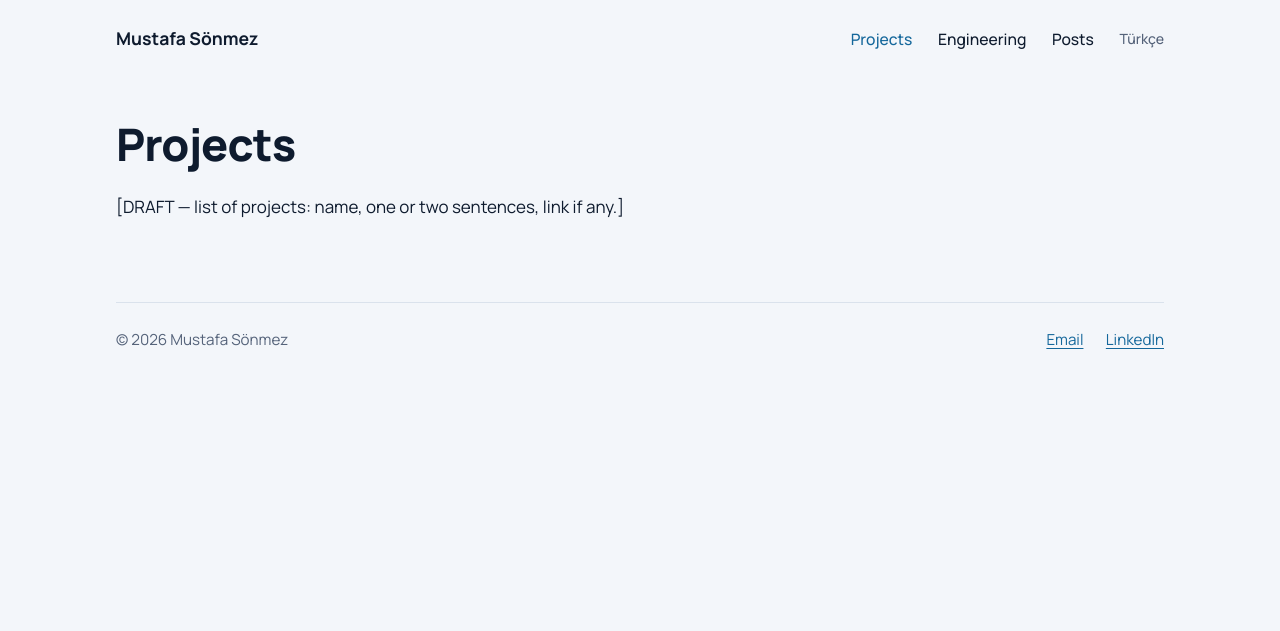
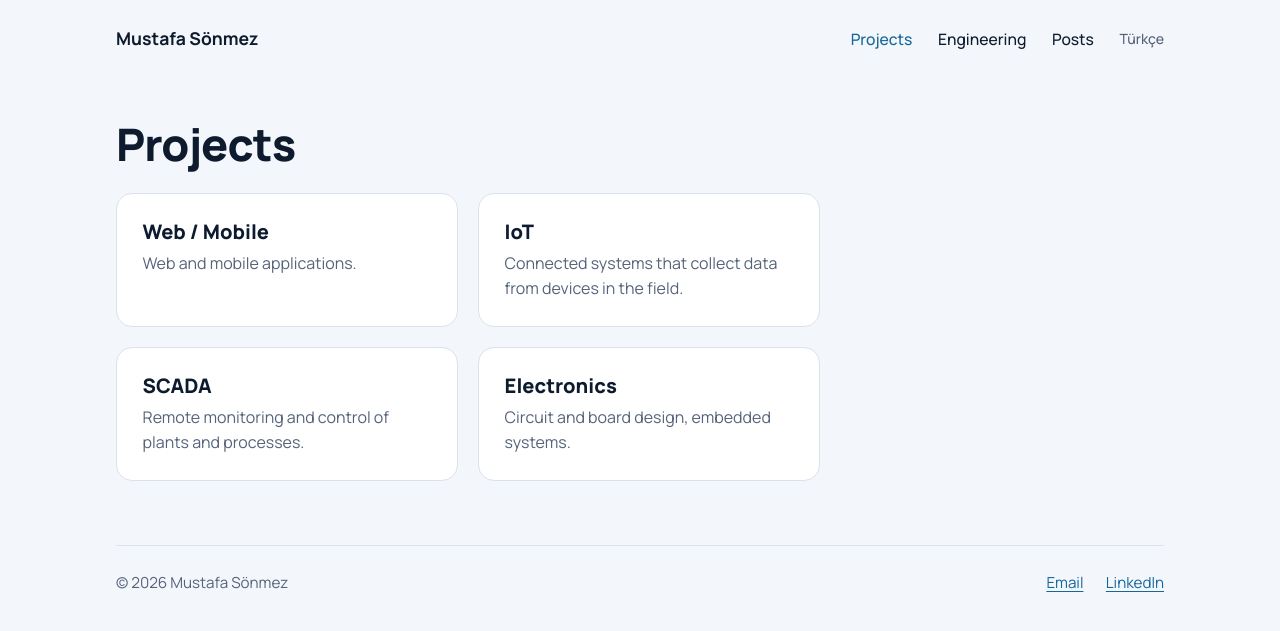
Before and after one commit to sonmezmustafa/sonmezmustafa.github.io, a Jekyll site: the page built from en/projects/index.html, in a window 1280 px wide. Shown: the top 631 px of the page. Built offline with Jekyll 4.4.1, drawn with Linux system fonts in a browser that asks for light colours.

Commit message:
Projeler dört dala ayrıldı: Web/Mobil, IoT, SCADA, Elektronik

```diff
--- /dev/null
+++ b/_data/projects.yml
@@ -0,0 +1,21 @@
+# Proje dalları. Bir dala proje eklemek için "items" listesine şu biçimde satır ekle:
+#   items:
+#     - url: https://ornek.com        (isteğe bağlı)
+#       tr: { name: "Proje adı", text: "Bir iki cümle." }
+#       en: { name: "Project name", text: "One or two sentences." }
+- id: web-mobil
+  tr: { title: "Web / Mobil", text: "Web uygulamaları ve mobil uygulamalar." }
+  en: { title: "Web / Mobile", text: "Web and mobile applications." }
+  items: []
+- id: iot
+  tr: { title: "IoT", text: "Sahadaki cihazlardan veri toplayan, internete bağlı sistemler." }
+  en: { title: "IoT", text: "Connected systems that collect data from devices in the field." }
+  items: []
+- id: scada
+  tr: { title: "SCADA", text: "Tesis ve süreçlerin uzaktan izlenmesi ve kontrolü." }
+  en: { title: "SCADA", text: "Remote monitoring and control of plants and processes." }
+  items: []
+- id: elektronik
+  tr: { title: "Elektronik", text: "Devre ve kart tasarımı, gömülü sistemler." }
+  en: { title: "Electronics", text: "Circuit and board design, embedded systems." }
+  items: []
--- /dev/null
+++ b/_includes/projects.html
@@ -0,0 +1,20 @@
+<div class="branches">
+  {%- for branch in site.data.projects %}
+  {%- assign b = branch[page.lang] %}
+  <section class="branch" id="{{ branch.id }}">
+    <h2>{{ b.title }}</h2>
+    <p>{{ b.text }}</p>
+    {%- if branch.items.size > 0 %}
+    <ul>
+      {%- for item in branch.items %}
+      {%- assign i = item[page.lang] %}
+      <li>
+        <h3>{% if item.url %}<a href="{{ item.url }}">{{ i.name }}</a>{% else %}{{ i.name }}{% endif %}</h3>
+        <p>{{ i.text }}</p>
+      </li>
+      {%- endfor %}
+    </ul>
+    {%- endif %}
+  </section>
+  {%- endfor %}
+</div>
--- a/assets/css/style.css
+++ b/assets/css/style.css
@@ -142,6 +142,23 @@ img { max-width: 100%; height: auto; }
 }
 .page blockquote { margin: 1.25rem 0; padding-left: 1rem; border-left: 3px solid var(--line); color: var(--muted); }
 
+/* Proje dalları */
+.branches { display: grid; grid-template-columns: repeat(2, minmax(0, 1fr)); gap: 1.25rem; }
+.page .branch {
+  display: grid;
+  gap: 0.5rem;
+  align-content: start;
+  min-width: 0;
+  padding: 1.6rem;
+  border: 1px solid var(--line);
+  border-radius: 16px;
+  background: var(--surface);
+}
+.page .branch h2 { margin: 0; font-size: 1.25rem; letter-spacing: 0; }
+.page .branch p { margin: 0; color: var(--muted); font-size: 1rem; line-height: 1.55; }
+.page .branch ul { list-style: none; margin: 0.6rem 0 0; padding: 0; display: grid; gap: 0.9rem; }
+.page .branch h3 { margin: 0 0 0.2rem; font-size: 1.05rem; }
+
 .site-footer {
   display: flex;
   flex-wrap: wrap;
@@ -155,7 +172,7 @@ img { max-width: 100%; height: auto; }
 .site-footer .links { display: flex; flex-wrap: wrap; gap: 0.4rem 1.4rem; }
 
 @media (max-width: 48rem) {
-  .hero, .split, .areas { grid-template-columns: minmax(0, 1fr); }
+  .hero, .split, .areas, .branches { grid-template-columns: minmax(0, 1fr); }
   .hero { padding: 2rem 0 3rem; }
   .photo { order: -1; width: 9rem; }
 }
--- a/en/index.html
+++ b/en/index.html
@@ -28,7 +28,7 @@ description: Personal site of Mustafa Sönmez, sharing nearly 20 years of experi
 <section class="areas">
   <a class="area" href="{{ '/en/projects/' | relative_url }}">
     <h2>Projects</h2>
-    <p>Work I have finished and work in progress.</p>
+    <p>My work in web/mobile, IoT, SCADA and electronics.</p>
     <span class="go">See projects →</span>
   </a>
   <a class="area" href="{{ '/en/engineering/' | relative_url }}">
--- a/en/projects/index.html
+++ b/en/projects/index.html
@@ -1,9 +1,9 @@
 ---
 title: Projects
 ref: projects
-description: Projects by Mustafa Sönmez.
+description: Projects by Mustafa Sönmez in web/mobile, IoT, SCADA and electronics.
 noindex: true
 sitemap: false
 ---
 <h1>Projects</h1>
-<p>[DRAFT — list of projects: name, one or two sentences, link if any.]</p>
+{% include projects.html %}
--- a/index.html
+++ b/index.html
@@ -28,7 +28,7 @@ description: Mustafa Sönmez'in yaklaşık 20 yıllık mühendislik ve insani te
 <section class="areas">
   <a class="area" href="{{ '/projeler/' | relative_url }}">
     <h2>Projeler</h2>
-    <p>Üzerinde çalıştığım ve tamamladığım işler.</p>
+    <p>Web/Mobil, IoT, SCADA ve Elektronik alanlarındaki işlerim.</p>
     <span class="go">Projeleri gör →</span>
   </a>
   <a class="area" href="{{ '/muhendislik/' | relative_url }}">
--- a/projeler/index.html
+++ b/projeler/index.html
@@ -1,9 +1,9 @@
 ---
 title: Projeler
 ref: projects
-description: Mustafa Sönmez'in projeleri.
+description: Mustafa Sönmez'in Web/Mobil, IoT, SCADA ve Elektronik alanlarındaki projeleri.
 noindex: true
 sitemap: false
 ---
 <h1>Projeler</h1>
-<p>[TASLAK — projelerin listesi: ad, bir iki cümle açıklama, varsa bağlantı.]</p>
+{% include projects.html %}
```
